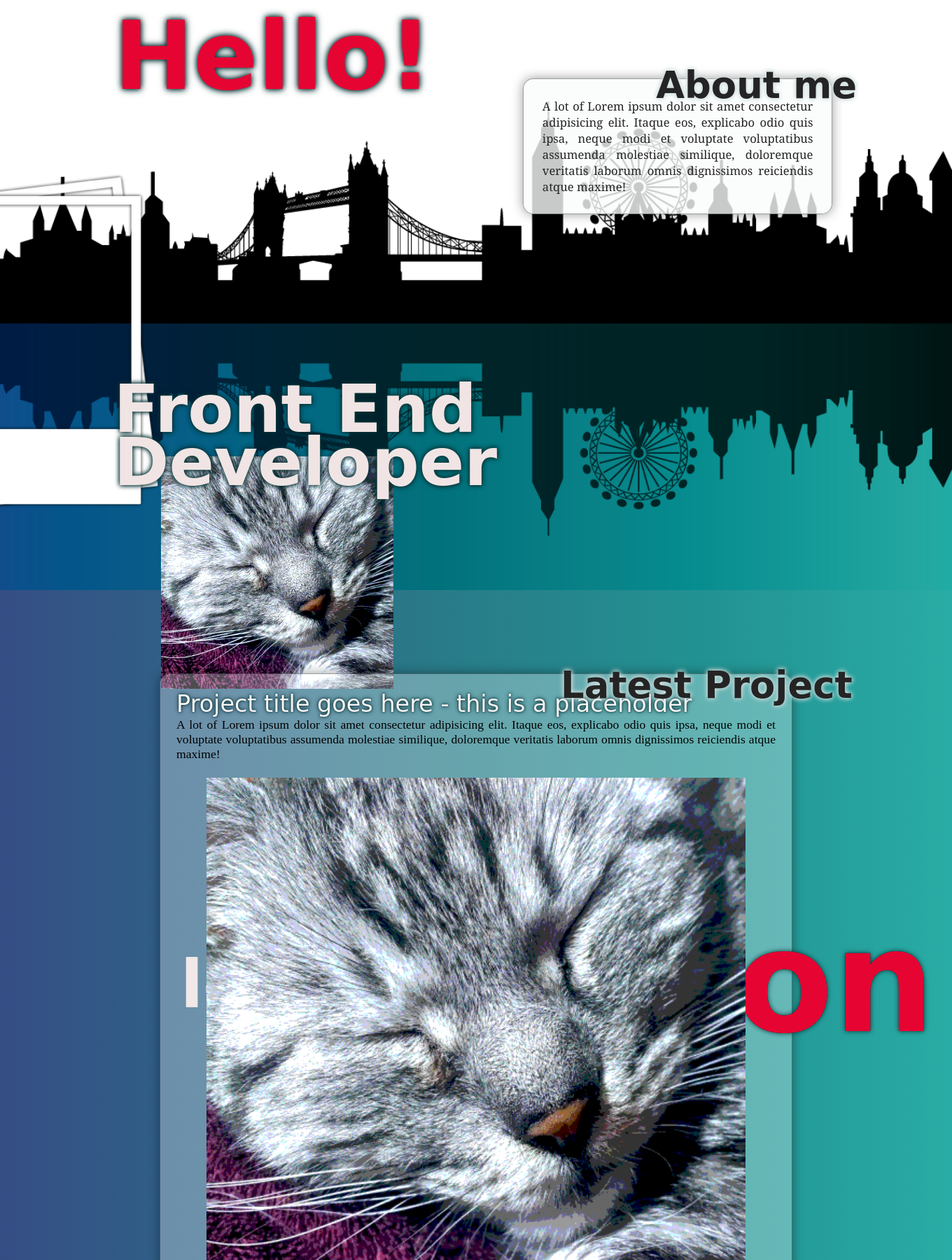
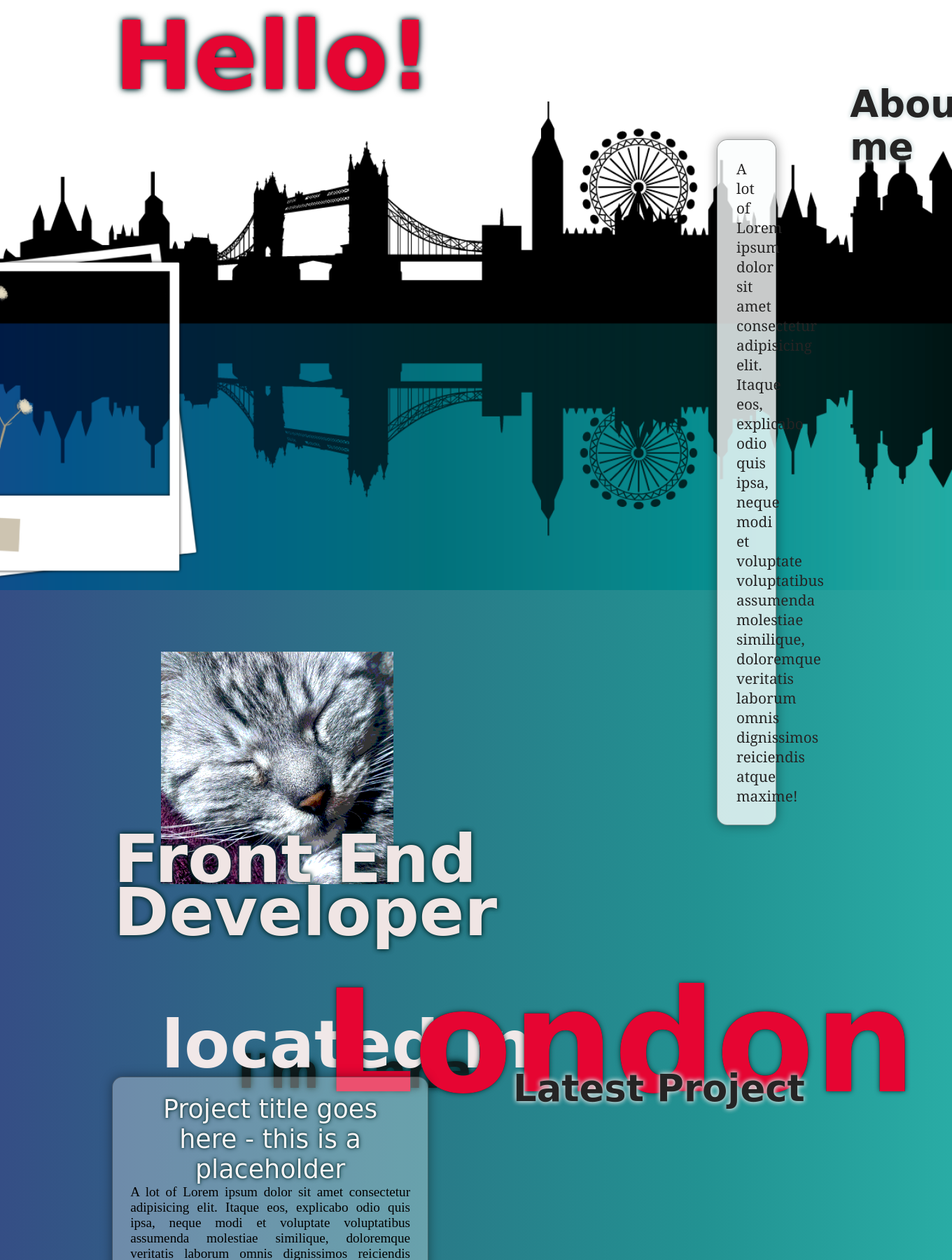
Before and after one commit to AnneCreeYates/portfolio-website, a PHP site: page / in a window 1360 px wide; the page is wider, and only the part inside the window is pictured. Shown: the part 93-1893 px from the top of that part at 70% size. Run offline with PHP 8.4, Linux system fonts and the light colour scheme; some web fonts are replaced.

Commit message:
formats the styles for mobile screen for min-width 768

```diff
--- a/styles.css
+++ b/styles.css
@@ -22,9 +22,9 @@ body {
     /* background-image: url(../imgs/London-Skyline2.png); */
     background-size: contain;
     background-repeat: no-repeat;
-    display: grid; /*may be necessary for making the grid layout*/
+    display: inline-grid; /*may be necessary for making the grid layout*/
     grid-template-columns: 100%;
-    grid-template-rows: fit-content;/*check if there is any better option to make the row fit the content*/
+    grid-template-rows: auto;/*check if there is any better option to make the row fit the content*/
     gap: 23px;
 
 }
@@ -57,8 +57,6 @@ a  {
 }*/
 
 .navbar {
-    position: relative;
-    top: 0;
     display: flex;
     justify-content: space-between;
     align-items: center;
@@ -460,7 +458,8 @@ footer {
             position: relative;
             left: 14vw;
             top: 6vw;
-            display: flex;
+            display: inline-flex;
+            width: auto;
 
         } /*located in London*/
 
@@ -496,19 +495,23 @@ footer {
 /*BEGINNING OF THE MOBILE MEDIUM SIZE*/
 
 @media only screen and (min-width: 767.98px)/*MEDIUM size in Bootstrap*/ {
+    /* body {
+        grid-template-columns: repeat(4, 1fr);
+        grid-template-rows: auto;
+    } */
+
     /*nav menu beginning*/
 
     .navbar {
         padding: 2rem 3rem;
         justify-content: center;
+        position: sticky;
     }
 
     .nav-menu {
         position: fixed;
-        /* left: -0; */
         top: -120%;
         flex-direction: column;
-        /* background-color: darkblue; */
         width: 80%;
         border-radius: 15px;
         text-align: center;
@@ -518,7 +521,6 @@ footer {
     }
 
     .nav-menu.active {
-        /* left: 1em; */
         top: 2em;
         z-index: 1;
     }
@@ -530,6 +532,7 @@ footer {
     .hamburger {
         display: block;
         cursor: pointer;
+
     }
 
     .hamburger.active .bar:nth-child(2) {
@@ -563,97 +566,136 @@ footer {
     /* } */
 
     .image /*frame*/{
-        width: 76%;
+        width: 60%;
         height: auto;
         display: inline-flex;
         position: absolute;
-        right: 27vw;
-        top: 5vw;
+        right: 23vw;
+        top: 12vw;
         /* grid-area: 1/1/13/13; */
         z-index: -1;
 
     }
 
     .image2 /*pontu*/{
-        width: 45%;
-        display: flex;
-        /* grid-area: 3/5/10/12; */
+        width: 36%;
+        display: inline-flex;
+        grid-row: 2;
         z-index: -2;
         position: absolute;
-        right: 33vw;
-        bottom: 29vw;
+        top: 16.5vw;
+        right: 26.5vw;
 
 
     }
     /*ending of the framed picture*/
 
     .introduction {
-        /* grid-row: 2; */
-        width: 80%;
+        grid-area: 2/1/4/2;
+        width: 60%;
         height: auto;
         /* text-align: center; */
         display: block;
         position: relative;
-        justify-self: center;
-
-
-        /* bottom: 12vw; */
+        bottom: 5vw;
     } /*contains the entire introduction *h's and pictures*/
 
     .introduction h1 {
-        /* grid-area: 1/3/3/6; */
         display:inline-flex;
         position: relative;
-        left: 20vw;
-        bottom: 2vw;
+        left: 9vw;
+        top: 9vw;
+        font-size: 10vw;
+        /* bottom: 2vw; */
     } /*Hello*/
 
     .introduction h2 {
         position: relative;
-        left: 54vw;
+        left: 35vw;
+        top: 5vw;
         width: 30%;
         height: auto;
         display: inline-flex;
         line-height: 0.8;
+        font-size: 8vw;
 
     } /*Front End Developer*/
 
     .introduction h3 {
         /* grid-area: 6/7/7/11; */
         position: relative;
-        right: 6vw;
-        top: 40vw;
-        font-size: 8vw;
+        left: 5vw;
+        top: 33vw;
+        font-size: 4vw;
         display:inline-flex;
     } /*I'm Anna.*/
 
     .introduction h4 {
         position: relative;
-        left: 14vw;
-        top: 6vw;
+        left: 12vw;
+        top: 12vw;
         display: flex;
+        font-size: 6vw;
 
     } /*located in London*/
 
     .introduction h4 span {
         position: relative;
-        /* left: 1vw; */
-        bottom: 3vw;
+        bottom: 2vw;
         display: inline-flex;
         width: 50%;
+        font-size: 13vw;
+    }
+
+    .container {
+        background:rgba(250, 253, 253, 0.7);
+
+    }
+
+    .about {
+        width: 35%;
+        justify-self: end;
+        position: relative;
+        right: 6vw;
+        grid-area: 2/1/4/2;
+        padding: 4vw;
     }
 
     p {
-        font-size: 0.8em;
+        font-size: 1em;
     }
     .work p {
-        font-size: 1.1em;
+        font-size: 1.2em;
     }
 
-    .about h3, .work h3 {
+    .about h3 {
         position: relative;
-        top: 5vw;
-        left: 46vw;
+        left: 12vw;
+        top: 3vw;
+    }
+
+    .work {
+        width: 60%;
+        position: relative;
+        right: 5vw;
+        top: 12vw;
+        grid-area: 3/1/6/-1;
+    }
+
+    .work h3 {
+        position: relative;
+        top: 2.6vw;
+        left: 13vw;
+
+    }
+
+    .contact {
+        width: 40%;
+        grid-area: 4/1/6/-1;
+        position: relative;
+        left: 43vw;
+        top: 4vw;
+        height: fit-content;
     }
 
     footer {
```
